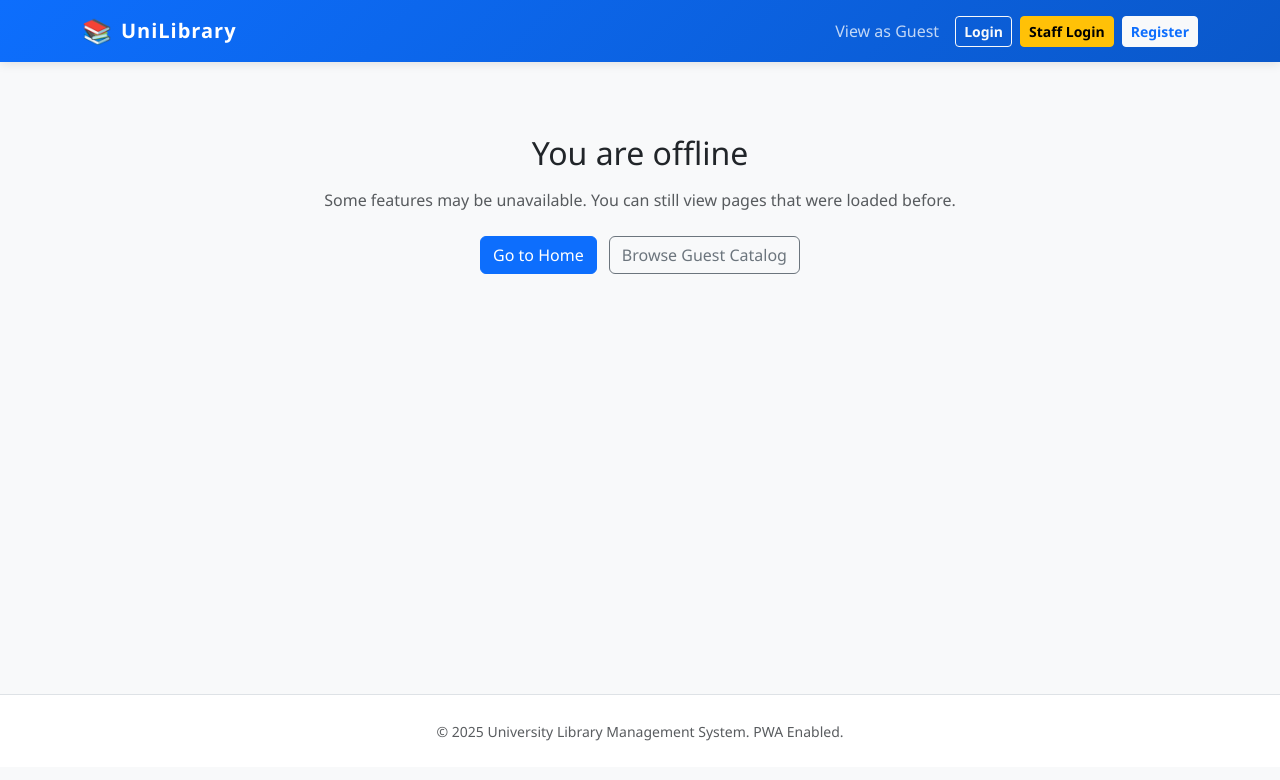
After one commit to KODE1047/se, a Django app: page /offline/ in a window 1280 px wide. The commit adds this page. Shown: the top 780 px of the page. Run offline with Django 5.2, Linux system fonts and the light colour scheme.

Commit message:
some dumb shit idk what im doing its fucking 1:32 AM

```diff
--- a/core/templates/base.html
+++ b/core/templates/base.html
@@ -57,12 +57,9 @@
 
                         <!-- Logout Button -->
                         <li class="nav-item">
-                            <form action="{% url 'logout' %}" method="post" class="d-inline">
-                                {% csrf_token %}
-                                <button type="submit" class="btn btn-sm btn-light text-primary fw-bold shadow-sm">
-                                    Logout
-                                </button>
-                            </form>
+                            <a href="{% url 'logout' %}" class="btn btn-sm btn-light text-primary fw-bold shadow-sm">
+                                Logout
+                            </a>
                         </li>
 
                     {% else %}
@@ -75,6 +72,11 @@
                         <li class="nav-item ms-2">
                             <a class="btn btn-sm btn-outline-light fw-bold" href="{% url 'home' %}">
                                 Login
+                            </a>
+                        </li>
+                        <li class="nav-item ms-2">
+                            <a class="btn btn-sm btn-warning fw-bold" href="{% url 'home' %}?next={% url 'staff_dashboard' %}">
+                                Staff Login
                             </a>
                         </li>
                         <li class="nav-item ms-2">
--- a/core/templates/core/login.html
+++ b/core/templates/core/login.html
@@ -5,7 +5,7 @@
     <div class="col-12 auth-container">
         <div class="card shadow-lg">
             <div class="auth-header">
-                <h4 class="mb-0 text-primary">Student Login</h4>
+                <h4 class="mb-0 text-primary">Student / Staff Login</h4>
             </div>
             <div class="card-body p-4">
                 <form method="post">
@@ -20,6 +20,7 @@
                     </div>
                     <button type="submit" class="btn btn-primary btn-lg w-100 mb-3">Sign In</button>
                 </form>
+                <p class="text-muted small mb-3">Staff can log in with their staff account and will be redirected to the Staff Panel if using the Staff Login button.</p>
 
                 <div class="d-grid gap-2">
                     <a href="{% url 'signup' %}" class="btn btn-outline-success">Create New Account</a>
--- /dev/null
+++ b/core/templates/core/offline.html
@@ -0,0 +1,10 @@
+{% extends 'base.html' %}
+
+{% block content %}
+<div class="text-center py-5">
+    <h2 class="mb-3">You are offline</h2>
+    <p class="text-muted mb-4">Some features may be unavailable. You can still view pages that were loaded before.</p>
+    <a href="/" class="btn btn-primary me-2">Go to Home</a>
+    <a href="/guest/" class="btn btn-outline-secondary">Browse Guest Catalog</a>
+</div>
+{% endblock %}
--- a/core/templates/core/stats.html
+++ b/core/templates/core/stats.html
@@ -16,6 +16,10 @@
             Total Transactions (All Time)
             <span class="badge bg-primary rounded-pill">{{ total_loans_all_time }}</span>
         </div>
+        <div class="list-group-item d-flex justify-content-between align-items-center">
+            Active Borrowers (Students With Loans)
+            <span class="badge bg-primary rounded-pill">{{ total_students_with_loans }}</span>
+        </div>
     </div>
     <div class="mt-4">
         <a href="{% url 'staff_dashboard' %}" class="btn btn-secondary">Back to Staff Dashboard</a>
--- a/core/urls.py
+++ b/core/urls.py
@@ -21,4 +21,5 @@ urlpatterns = [
 
     # Guest
     path('guest/', views.guest_library, name='guest_library'),
+    path('offline/', views.offline, name='offline'),
 ]
--- a/core/views.py
+++ b/core/views.py
@@ -6,7 +6,7 @@ from django.contrib.auth.forms import UserCreationForm
 from django.contrib.auth import login
 from django.contrib import messages
 from django.utils import timezone
-from django.db.models import Q, Avg, F, ExpressionWrapper, fields
+from django.db import transaction
 from .models import Book, Loan
 
 # --- Scenario 1: Authentication ---
@@ -70,6 +70,10 @@ def dashboard(request):
 def request_loan(request, book_id):
     book = get_object_or_404(Book, pk=book_id)
 
+    if request.method != 'POST':
+        messages.error(request, "Invalid request method.")
+        return redirect('dashboard')
+
     # Scenario 3-2: Inactive Student Check
     if not request.user.is_active:
         messages.error(request, "Error: Inactive accounts cannot borrow books.")
@@ -105,21 +109,26 @@ def approve_loan(request, loan_id):
     Scenario 3-4: Approve Valid -> Status APPROVED, Book Unavailable
     Scenario 3-5: Approve Approved -> Error
     """
+    if request.method != 'POST':
+        messages.error(request, "Invalid request method.")
+        return redirect('staff_dashboard')
+
     loan = get_object_or_404(Loan, pk=loan_id)
 
-    if loan.status != 'PENDING':
-        messages.error(request, "Error: Can only approve PENDING requests.")
-        return redirect('staff_dashboard')
+    with transaction.atomic():
+        if loan.status != 'PENDING':
+            messages.error(request, "Error: Can only approve PENDING requests.")
+            return redirect('staff_dashboard')
 
-    if not loan.book.is_available:
-        messages.error(request, "Error: Book is no longer available.")
-        return redirect('staff_dashboard')
+        if not loan.book.is_available:
+            messages.error(request, "Error: Book is no longer available.")
+            return redirect('staff_dashboard')
 
-    # Execute Approval
-    loan.status = 'APPROVED'
-    loan.book.is_available = False
-    loan.book.save()
-    loan.save()
+        # Execute Approval
+        loan.status = 'APPROVED'
+        loan.book.is_available = False
+        loan.book.save()
+        loan.save()
 
     messages.success(request, f"Approved loan for {loan.book.title}")
     return redirect('staff_dashboard')
@@ -127,6 +136,10 @@ def approve_loan(request, loan_id):
 @login_required
 def return_book(request, loan_id):
     # Allow Student to return OR Staff to mark returned
+    if request.method != 'POST':
+        messages.error(request, "Invalid request method.")
+        return redirect('dashboard')
+
     loan = get_object_or_404(Loan, pk=loan_id)
 
     # Security: Only the owner or staff can return
@@ -142,6 +155,8 @@ def return_book(request, loan_id):
         loan.book.is_available = True
         loan.book.save()
         messages.success(request, "Book returned successfully.")
+    else:
+        messages.warning(request, "This loan cannot be returned.")
 
     return redirect('dashboard')
 
@@ -198,15 +213,20 @@ def library_stats(request):
     avg_loan_days = (total_days / count) if count > 0 else 0
 
     total_books = Book.objects.count()
-    total_students = Book.objects.count() # Typo in logic previously? No, simple count.
+    total_students_with_loans = Loan.objects.values('student').distinct().count()
 
     context = {
         'avg_loan_days': round(avg_loan_days, 2),
         'total_books': total_books,
-        'total_loans_all_time': Loan.objects.count()
+        'total_loans_all_time': Loan.objects.count(),
+        'total_students_with_loans': total_students_with_loans,
     }
     return render(request, 'core/stats.html', context)
 
 def guest_library(request):
     books = Book.objects.all().order_by('title')
     return render(request, 'core/guest_list.html', {'books': books})
+
+
+def offline(request):
+    return render(request, 'core/offline.html')
```
Also changed, not shown: core/templates/core/dashboard.html (+10 -4 lines), core/templates/core/staff_dashboard.html (+6 -3 lines), static/js/serviceworker.js (+39 -12 lines).
